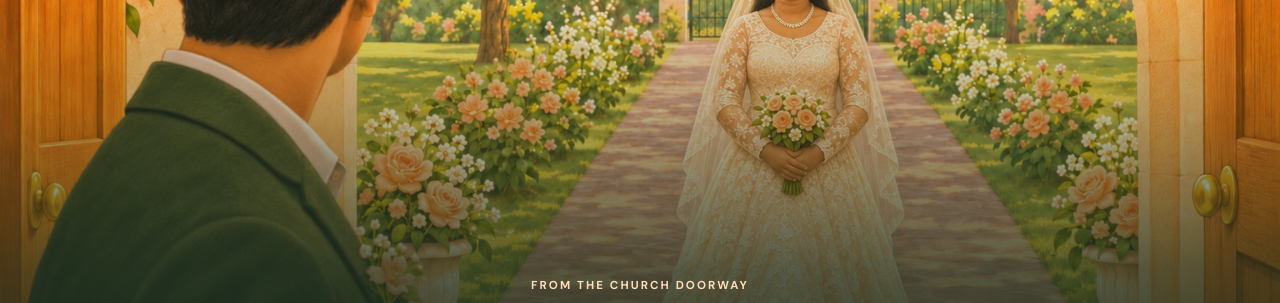
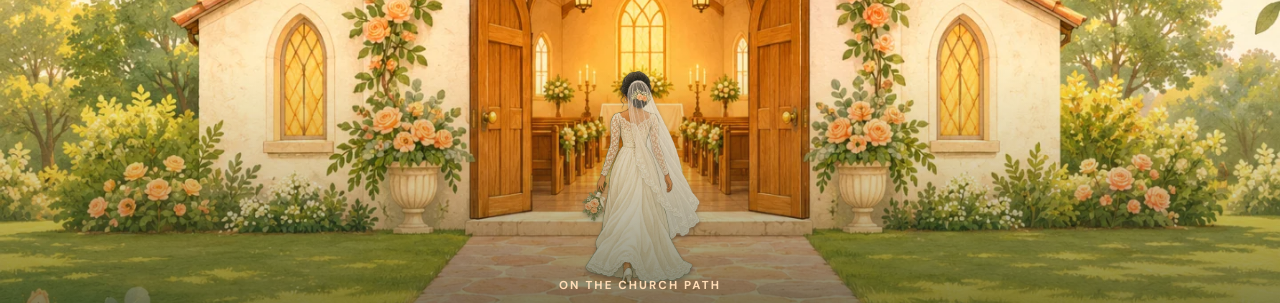
Before and after one commit to onevoice2617-mi/alwinwedsthabithal, a plain HTML site: page index.html in a window 1280 px wide. Shown: the part 1876-2179 px from the top of the page. Drawn offline with Linux system fonts and the light colour scheme.

Commit message:
Restore the original storybook wedding illustrations

```diff
--- a/index.html
+++ b/index.html
@@ -10,7 +10,7 @@
   <title>Alwin &amp; Thabithal | Wedding Invitation</title>
   <link rel="icon" href="assets/heart-monogram.svg" type="image/svg+xml">
   <link rel="preload" href="assets/church-garden.webp" as="image">
-  <link rel="stylesheet" href="styles.css?v=invitation-13">
+  <link rel="stylesheet" href="styles.css?v=invitation-14">
   <script src="invite.js?v=invitation-11" defer></script>
 </head>
 <body id="top">
@@ -67,7 +67,7 @@
 
     <section class="date-section image-section" id="details" aria-labelledby="date-heading" tabindex="-1">
       <figure class="section-art date-art">
-        <img src="assets/bride-view.webp" width="1440" height="960" loading="lazy" decoding="async" alt="Thabithal’s view down the church aisle with Alwin waiting at the altar">
+        <img src="assets/church-aisle.webp" width="1440" height="960" loading="lazy" decoding="async" alt="A sunlit church aisle decorated with wedding flowers">
       </figure>
       <div class="wrap date-inner">
         <h2 id="date-heading">Save <em>the date</em></h2>
@@ -97,11 +97,14 @@
     </section>
 
     <section class="arrival image-section" id="arrival" aria-labelledby="arrival-heading" tabindex="-1">
-      <figure class="section-art arrival-art">
-        <img src="assets/thabithal-arrival.webp" width="1536" height="1024" loading="lazy" decoding="async" alt="Alwin turns to watch Thabithal approach with her bouquet">
+      <figure class="section-art arrival-art" role="img" aria-label="Storybook illustration of a bride walking up the garden path to the church">
+        <img class="arrival-church" src="assets/church-garden.webp" width="1440" height="960" loading="lazy" decoding="async" alt="">
+        <div class="arrival-walker">
+          <img class="arrival-bride" src="assets/bride-walking.webp" width="400" height="600" loading="lazy" decoding="async" alt="">
+        </div>
       </figure>
       <div class="wrap section-heading">
-        <p class="eyebrow">From the church doorway</p>
+        <p class="eyebrow">On the church path</p>
         <h2 id="arrival-heading">Here comes <em>the bride</em></h2>
         <a class="button section-next" href="#ceremony" aria-label="Scroll or tap for next: Wedding ceremony">Scroll or tap for next <svg class="icon" aria-hidden="true"><use href="#icon-down"/></svg></a>
       </div>
@@ -110,7 +113,7 @@
     <section class="venues" id="venues" aria-label="The wedding day">
       <article class="venue image-section" id="ceremony" aria-labelledby="ceremony-heading" tabindex="-1">
         <figure class="section-art venue-photo">
-          <img class="ceremony-art" src="assets/thabithal-ring-exchange.webp" width="1122" height="1402" loading="lazy" decoding="async" alt="Alwin places a gold wedding ring on Thabithal’s finger">
+          <img class="ceremony-art" src="assets/ring-exchange.webp" width="1000" height="1250" loading="lazy" decoding="async" alt="Storybook illustration of a groom slipping a gold wedding ring onto his bride’s finger">
           <div class="church-approach" aria-hidden="true">
             <img class="church-approach-art" src="assets/church-garden.webp" width="1440" height="960" loading="lazy" alt="">
             <div class="wedding-car">
--- a/styles.css
+++ b/styles.css
@@ -409,7 +409,27 @@ main > section, .venue { scroll-margin-top: 0; }
 }
 
 .arrival { place-items: end center; text-align: center; }
-.arrival-art img { object-position: 61% 42%; transform-origin: 61% 42%; }
+.arrival::after { background: linear-gradient(0deg, #17291ff2, #17291fbb 20%, #17291f31 42%, transparent 57%); }
+.arrival-art { container-type: size; }
+.arrival-church { object-position: center bottom; }
+.arrival-walker {
+  /* Match the walking path to the church image as it crops to fit the screen. */
+  --church-image-height: max(100cqh, 66.667cqw);
+  --walk-start: calc(100% - .2 * var(--church-image-height));
+  --walk-end: calc(100% - .38 * var(--church-image-height));
+  position: absolute;
+  top: calc(100% - .28 * var(--church-image-height));
+  left: 50%;
+  width: min(37cqw, 23cqh, 13rem);
+  transform: translate(-50%, -100%) scale(.78);
+  transform-origin: 50% 100%;
+}
+.arrival-walker .arrival-bride {
+  height: auto;
+  object-fit: contain;
+  transform-origin: 50% 96%;
+  filter: drop-shadow(0 .2rem .16rem #412d2e66);
+}
 .church-approach, .dinner-service { display: none; }
 .section-heading { padding-block: clamp(3rem, 9vh, 7rem); }
 .section-heading .eyebrow { color: #ffddb7; margin-bottom: .65rem; }
@@ -422,11 +442,11 @@ main > section, .venue { scroll-margin-top: 0; }
 .venue::after { background: linear-gradient(0deg, #17291fe0, #17291f38 50%, transparent 74%); }
 .venue-photo img { transition: transform .65s var(--ease); }
 #ceremony .venue-photo {
-  --ceremony-image: url("assets/thabithal-ring-exchange.webp");
+  --ceremony-image: url("assets/ring-exchange.webp");
   background: var(--ceremony-image) center bottom / cover;
 }
 #ceremony .ceremony-art {
-  height: 76%;
+  height: 69%;
   object-position: 50% 10%;
   mask-image: linear-gradient(#000 84%, transparent);
 }
@@ -491,7 +511,8 @@ main > section, .venue { scroll-margin-top: 0; }
   }
   .date-card.just-revealed .date-display strong { animation: date-stamp .68s var(--ease) .33s both; }
 
-  .arrival.scene-entered .arrival-art img { animation: bride-approach 1.65s ease-in-out both; }
+  .arrival.scene-entered .arrival-walker { animation: bride-approach 2.55s ease-in-out both; }
+  .arrival.scene-entered .arrival-bride { animation: bride-step .51s ease-in-out 5 both; }
   .arrival.scene-entered .section-heading { animation: caption-enter 1.1s var(--ease) .35s both; }
 
   #ceremony.scene-entered .church-approach {
@@ -610,7 +631,12 @@ main > section, .venue { scroll-margin-top: 0; }
   100% { transform: scale(1); }
 }
 @keyframes bride-approach {
-  to { transform: scale(1.08); }
+  from { top: var(--walk-start); transform: translate(-50%, -100%) scale(1); }
+  to { top: var(--walk-end); transform: translate(-50%, -100%) scale(.58); }
+}
+@keyframes bride-step {
+  25% { transform: translateY(-1.4%) rotate(-1.4deg); }
+  75% { transform: translateY(-1.4%) rotate(1.4deg); }
 }
 @keyframes caption-enter { from { opacity: .45; transform: translateY(.7rem); } }
 @keyframes car-drive {
```
Also changed, not shown: assets/alwin-ring-exchange.webp (deleted), assets/bride-approaches.webp (deleted), assets/bride-view.webp (deleted), assets/church-aisle.webp (added), assets/groom-turns.webp (deleted), assets/ring-exchange-wide.webp (deleted), assets/ring-exchange.webp (added), assets/thabithal-arrival.webp (deleted), assets/thabithal-ring-exchange.webp (deleted).
